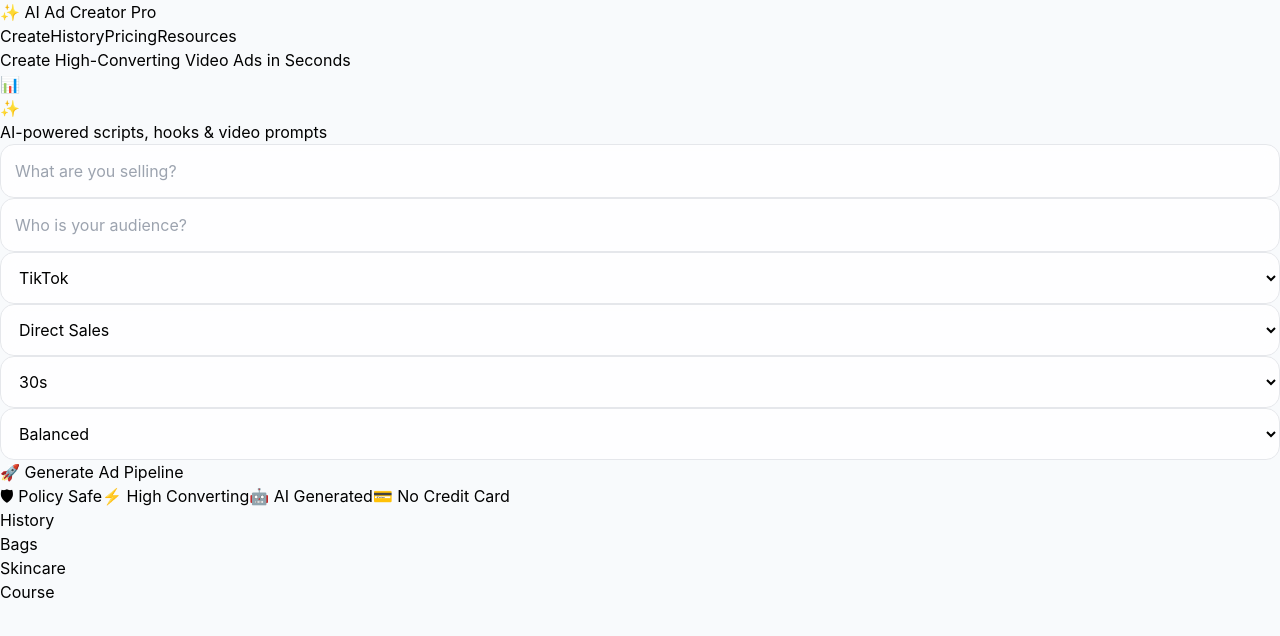
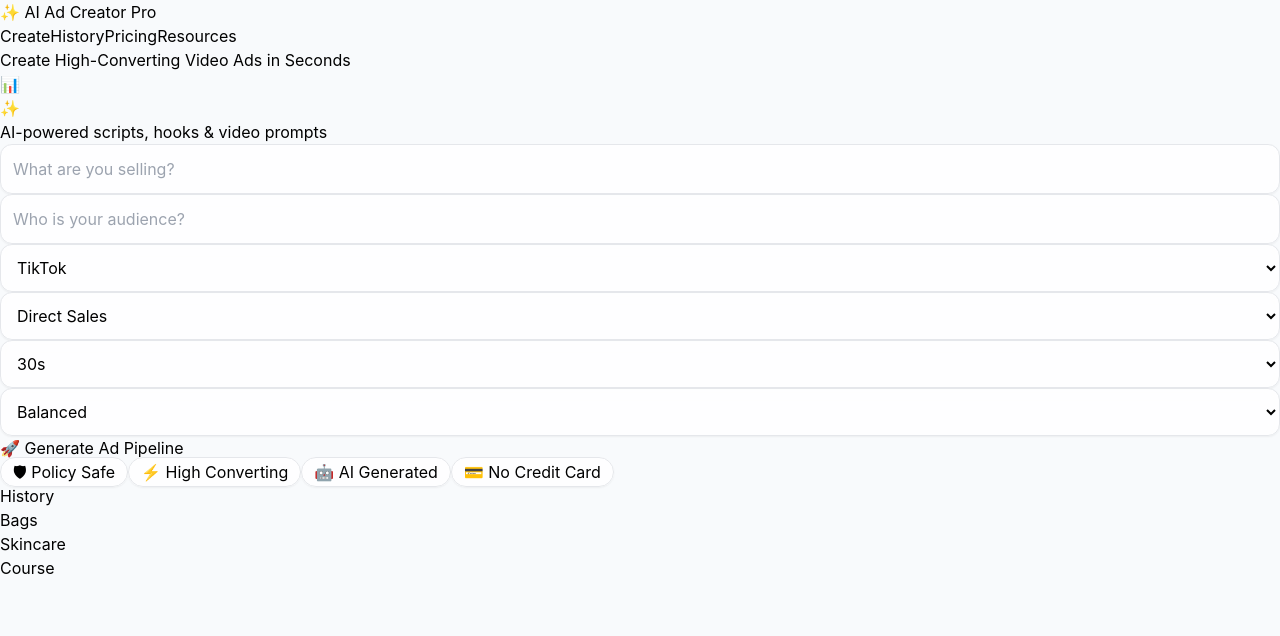
Before and after one commit to ravis128/ai-ad-creator, a React app in the folder frontend/: page / in a window 1280 px wide. Shown: the top 636 px of the page. Built offline with nearby package versions, Linux system fonts and the light colour scheme; the HTML template or start-up script is replaced by a standard one.

Commit message:
fixed full UI + state + dropdown

```diff
--- a/frontend/src/App.jsx
+++ b/frontend/src/App.jsx
@@ -4,17 +4,33 @@ import HistoryPanel from "./components/HistoryPanel";
 import AdResult from "./components/AdResult";
 
 function App() {
+  // ✅ STATE
+  const [product, setProduct] = useState("");
+  const [audience, setAudience] = useState("");
+  const [platform, setPlatform] = useState("TikTok");
+  const [goal, setGoal] = useState("Direct Sales");
+  const [duration, setDuration] = useState("30s");
+  const [tone, setTone] = useState("Balanced");
+
   const [result, setResult] = useState(null);
   const [loading, setLoading] = useState(false);
 
+  // ✅ GENERATE FUNCTION
   const handleGenerate = async () => {
+    if (!product || !audience) {
+      alert("Please fill all fields");
+      return;
+    }
+
     setLoading(true);
 
     try {
-      const res = await fetch("https://ai-video-script-generator-z07c.onrender.com/api/generate-ad", {
+      const res = await fetch(
+        "https://ai-video-script-generator-z07c.onrender.com/api/generate-ad",
+        {
           method: "POST",
           headers: {
-    "Content-Type": "application/json"
+            "Content-Type": "application/json",
           },
           body: JSON.stringify({
             product,
@@ -22,14 +38,16 @@ function App() {
             platform,
             goal,
             duration,
-    tone
-  })
-});
+            tone,
+          }),
+        }
+      );
 
       const data = await res.json();
       setResult(data);
     } catch (err) {
-      console.error(err);
+      console.error("ERROR:", err);
+      alert("Something went wrong");
     }
 
     setLoading(false);
@@ -50,18 +68,13 @@ function App() {
           in Seconds
         </h1>
 
-        {/* 🔥 FLOATING ICON LEFT */}
+        {/* FLOATING ICONS */}
         <div className="absolute left-6 md:left-20 top-10 hidden md:block">
-    <div className="bg-white shadow-lg p-4 rounded-xl rotate-6">
-      📊
-    </div>
+          <div className="bg-white shadow-lg p-4 rounded-xl rotate-6">📊</div>
         </div>
 
-  {/* 🔥 FLOATING ICON RIGHT */}
         <div className="absolute right-6 md:right-20 top-10 hidden md:block">
-    <div className="bg-white shadow-lg p-4 rounded-xl -rotate-6">
-      ✨
-    </div>
+          <div className="bg-white shadow-lg p-4 rounded-xl -rotate-6">✨</div>
         </div>
 
         <p className="text-gray-500 mt-4">
@@ -75,16 +88,66 @@ function App() {
         {/* FORM */}
         <div className="md:col-span-2 backdrop-blur-xl bg-white/70 p-6 rounded-3xl shadow-xl border">
 
+          {/* INPUTS */}
           <div className="grid grid-cols-1 md:grid-cols-2 gap-4">
-    <input placeholder="What are you selling?" className="inputPremium" />
-    <input placeholder="Who is your audience?" className="inputPremium" />
+
+            <input
+              value={product}
+              onChange={(e) => setProduct(e.target.value)}
+              placeholder="What are you selling?"
+              className="inputPremium"
+            />
+
+            <input
+              value={audience}
+              onChange={(e) => setAudience(e.target.value)}
+              placeholder="Who is your audience?"
+              className="inputPremium"
+            />
+
           </div>
 
+          {/* DROPDOWNS */}
           <div className="grid grid-cols-2 md:grid-cols-4 gap-4 mt-4">
-    <select className="inputPremium"><option>TikTok</option></select>
-    <select className="inputPremium"><option>Direct Sales</option></select>
-    <select className="inputPremium"><option>30s</option></select>
-    <select className="inputPremium"><option>Balanced</option></select>
+
+            <select
+              value={platform}
+              onChange={(e) => setPlatform(e.target.value)}
+              className="inputPremium"
+            >
+              <option>TikTok</option>
+              <option>Instagram Reels</option>
+            </select>
+
+            <select
+              value={goal}
+              onChange={(e) => setGoal(e.target.value)}
+              className="inputPremium"
+            >
+              <option>Direct Sales</option>
+              <option>Brand Awareness</option>
+            </select>
+
+            <select
+              value={duration}
+              onChange={(e) => setDuration(e.target.value)}
+              className="inputPremium"
+            >
+              <option>15s</option>
+              <option>30s</option>
+              <option>60s</option>
+            </select>
+
+            <select
+              value={tone}
+              onChange={(e) => setTone(e.target.value)}
+              className="inputPremium"
+            >
+              <option>Balanced</option>
+              <option>Aggressive</option>
+              <option>Soft</option>
+            </select>
+
           </div>
 
           {/* BUTTON */}
@@ -95,27 +158,15 @@ function App() {
             {loading ? "⏳ Generating..." : "🚀 Generate Ad Pipeline"}
           </button>
 
-  {/* ✅ BADGES (FIXED POSITION) */}
+          {/* BADGES */}
           <div className="flex flex-wrap gap-3 mt-4 justify-center text-sm text-gray-600">
 
-    <span className="px-3 py-1 bg-white/80 backdrop-blur rounded-full shadow-sm border">
-      🛡 Policy Safe
-    </span>
-
-    <span className="px-3 py-1 bg-white/80 backdrop-blur rounded-full shadow-sm border">
-      ⚡ High Converting
-    </span>
-
-    <span className="px-3 py-1 bg-white/80 backdrop-blur rounded-full shadow-sm border">
-      🤖 AI Generated
-    </span>
-
-    <span className="px-3 py-1 bg-white/80 backdrop-blur rounded-full shadow-sm border">
-      💳 No Credit Card
-    </span>
+            <span className="badge">🛡 Policy Safe</span>
+            <span className="badge">⚡ High Converting</span>
+            <span className="badge">🤖 AI Generated</span>
+            <span className="badge">💳 No Credit Card</span>
 
           </div>
-
         </div>
 
         {/* HISTORY */}
--- a/frontend/src/index.css
+++ b/frontend/src/index.css
@@ -24,3 +24,11 @@ body {
   border-color: #6366f1;
   box-shadow: 0 0 0 3px rgba(99,102,241,0.2);
 }
+
+.inputPremium {
+  @apply w-full p-3 border rounded-xl bg-white/80 backdrop-blur shadow-sm focus:ring-2 focus:ring-purple-400 outline-none;
+}
+
+.badge {
+  @apply px-3 py-1 bg-white/80 backdrop-blur rounded-full shadow-sm border;
+}
```
Lines whose indentation alone changed are shown as unchanged.
